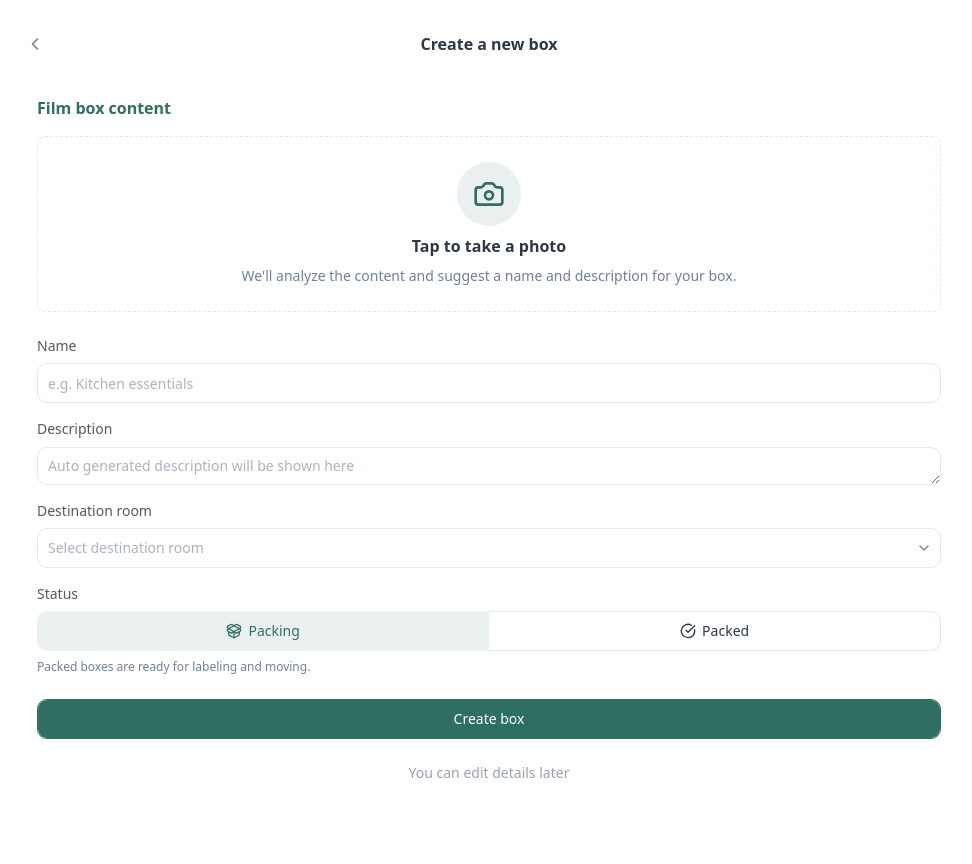
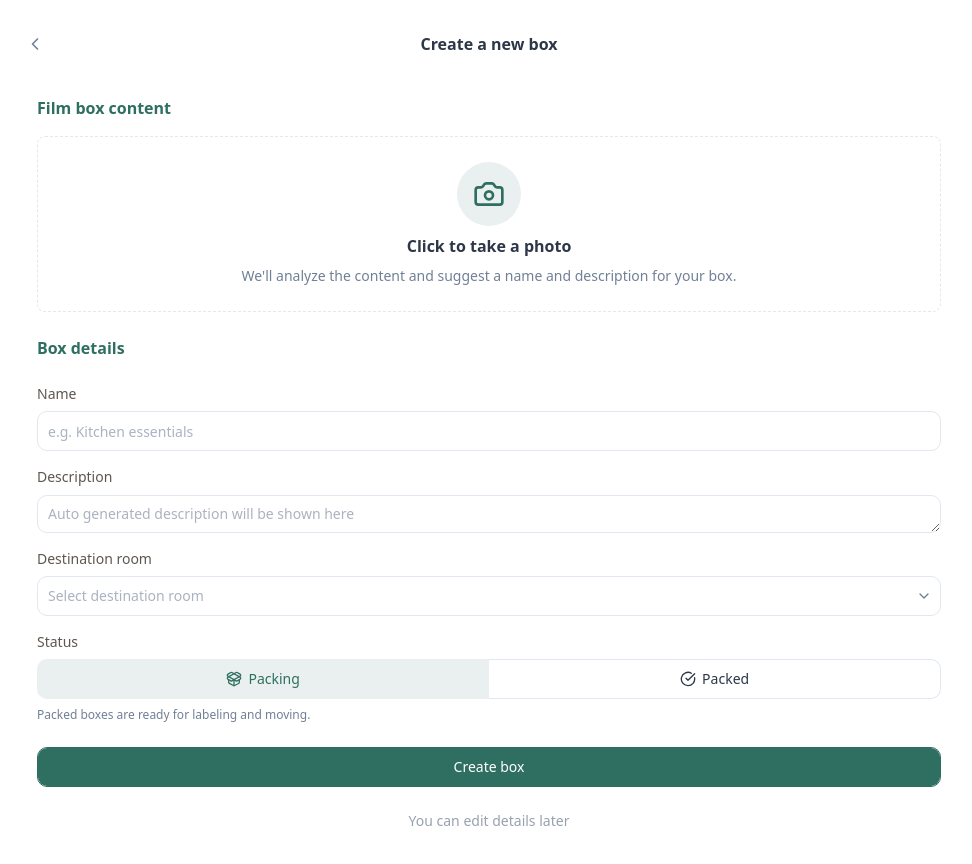
Before and after one commit to reutg/moving, a Next.js app: page /boxes/new in a window 1280 px wide. Shown: the top 864 px of the page, without its empty margins (151-1123 px from the left). Before the commit the page ends 831 px from the top, so only its background shows below. Built offline with nearby package versions, Linux system fonts and the light colour scheme.

Commit message:
refactor(form): clean up FormSelect icon styling and improve PhotoUpload component

```diff
--- a/src/components/form/form-select.tsx
+++ b/src/components/form/form-select.tsx
@@ -26,10 +26,6 @@ type FormSelectProps<T extends FieldValues> = FormFieldProps<T> & {
   placeholder?: string;
 };
 
-// Matches the dropdown items' icon styling (plain muted-foreground SVG).
-// `mr-1.5` adds 6px on top of the trigger's own `gap-1.5`, giving `gap-3`
-// (12px) between the icon and the label without widening the
-// value-to-chevron spacing.
 const triggerIconClass = "text-muted-foreground mr-1.5 size-4 shrink-0";
 
 const FormSelect = <T extends FieldValues>({
--- a/src/components/ui/photo-upload.tsx
+++ b/src/components/ui/photo-upload.tsx
@@ -6,6 +6,7 @@ import { useEffect, useState } from "react";
 import type { ApiResponse } from "@/lib/api/response";
 import { cn } from "@/lib/utils";
 import type { BoxPhotoAnalysis } from "@/features/boxes/services/analyze-box-photo-service";
+import Image from "next/image";
 
 const MAX_BYTES = 8 * 1024 * 1024;
 
@@ -47,8 +48,6 @@ const PhotoUpload: React.FC<PhotoUploadProps> = ({ onFinishedAnalyzing }) => {
         body: formData,
       });
       const json: ApiResponse<BoxPhotoAnalysis> = await response.json();
-      // eslint-disable-next-line no-console
-      console.log("analyzeBoxPhoto response:", json);
       if (json.ok) {
         await onFinishedAnalyzing(json.data);
       } else {
@@ -79,8 +78,7 @@ const PhotoUpload: React.FC<PhotoUploadProps> = ({ onFinishedAnalyzing }) => {
           disabled={isAnalyzing}
         />
         {previewUrl ? (
-        // eslint-disable-next-line @next/next/no-img-element
-        <img
+          <Image
             src={previewUrl}
             alt="Box content preview"
             className="absolute inset-0 h-full w-full object-contain"
@@ -91,7 +89,7 @@ const PhotoUpload: React.FC<PhotoUploadProps> = ({ onFinishedAnalyzing }) => {
               <CameraIcon className="text-primary size-8" />
             </div>
             <span className="text-foreground text-md text-center font-semibold">
-            Tap to take a photo
+              Click to take a photo
             </span>
             <span className="text-muted-foreground text-center text-sm">
               We&apos;ll analyze the content and suggest a name and description for your box.
--- a/src/features/boxes/components/box-form.tsx
+++ b/src/features/boxes/components/box-form.tsx
@@ -44,6 +44,7 @@ const BoxForm = ({ box }: { box?: Box }) => {
         </div>
       )}
 
+      <h6 className="text-md text-primary font-bold">Box details</h6>
       <div className="space-y-4">
         <FormInput
           name="name"
```
Lines whose indentation alone changed are shown as unchanged.
